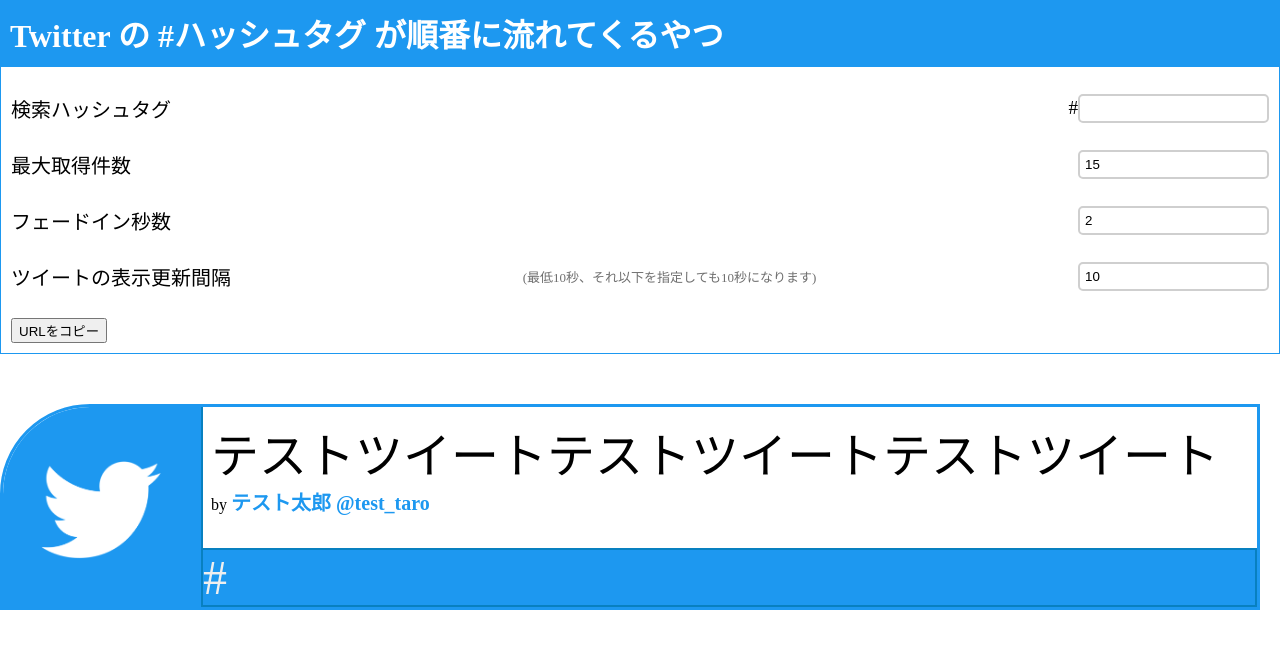
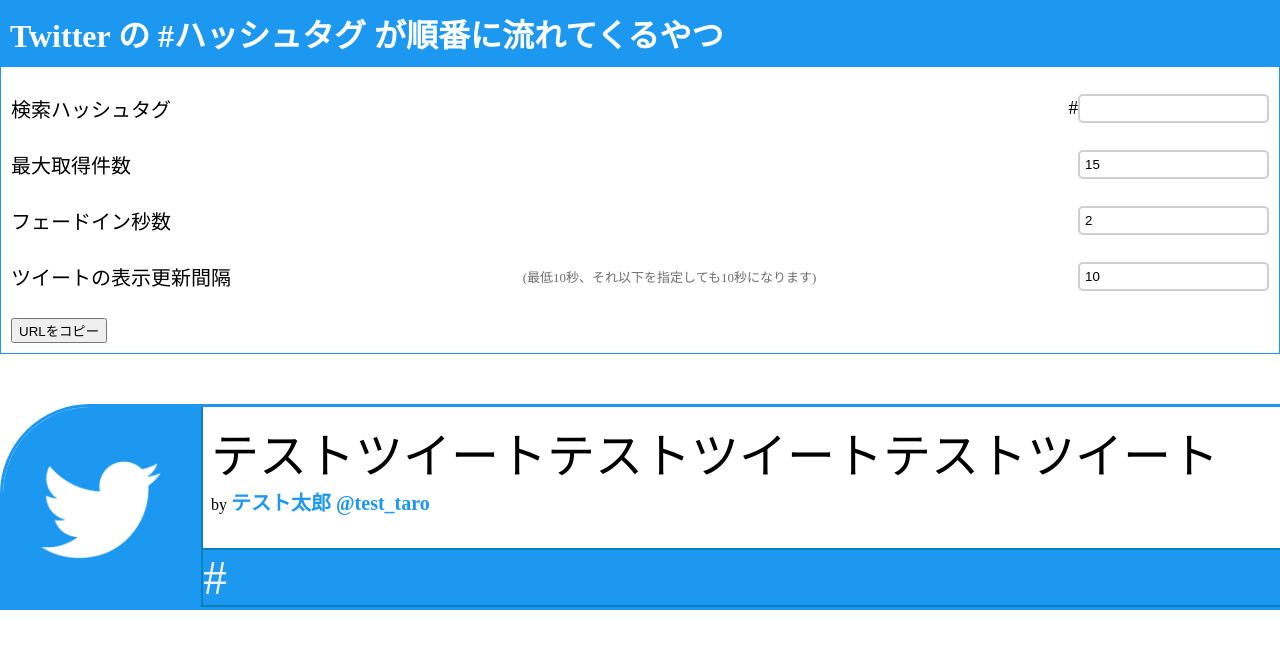
Before and after one commit to hapo31/twitter-search-widget-obs, a Next.js app: page / in a window 1280 px wide. Shown: the top 648 px of the page. Built offline with nearby package versions, Linux system fonts and the light colour scheme.

Commit message:
fix: 謎の隙間

```diff
--- a/src/components/organisms/TwitterSearch.tsx
+++ b/src/components/organisms/TwitterSearch.tsx
@@ -56,7 +56,7 @@
 
 const Container = styled.main`
   background-color: white;
-  width: 98vw;
+  width: 100%;
   height: 200px;
   border: solid 3px #1d98f0;
   border-top-left-radius: 90px;
```
